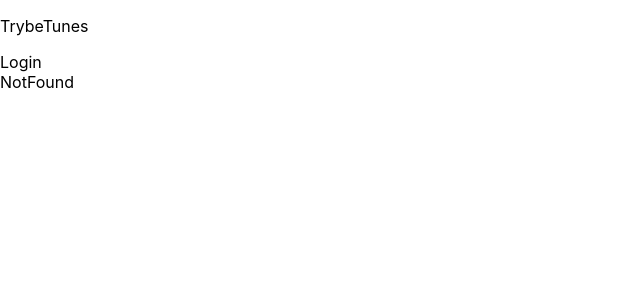
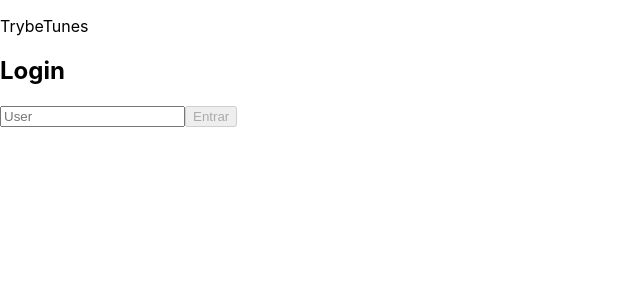
Before and after one commit to ronansalvador/trybetunes, a React (Create React App) app: page / in a window 1280 px wide. Shown: the top 300 px of the page, without its empty margins (0-640 px from the left). Built offline with nearby package versions, Linux system fonts and the light colour scheme.

Commit message:
Requisito 2

```diff
--- a/src/App.js
+++ b/src/App.js
@@ -1,5 +1,5 @@
 import React from 'react';
-import { Route } from 'react-router-dom';
+import { Route, Switch } from 'react-router-dom';
 import Login from './pages/Login';
 import Search from './pages/Search';
 import Album from './pages/Album';
@@ -14,13 +14,15 @@ class App extends React.Component {
     return (
       <div>
         <p>TrybeTunes</p>
+        <Switch>
           <Route path="/" component={ Login } exact />
           <Route path="/search" component={ Search } exact />
           <Route path="/album/:id" component={ Album } exact />
           <Route path="/favorites" component={ Favorites } exact />
           <Route path="/profile" component={ Profile } exact />
           <Route path="/profile/edit" component={ ProfileEdit } exact />
-        <Route path="*" component={ NotFound } />
+          <Route path="*" component={ NotFound } exact />
+        </Switch>
       </div>
     );
   }
--- a/src/pages/Login.jsx
+++ b/src/pages/Login.jsx
@@ -1,10 +1,94 @@
 import React, { Component } from 'react';
+import { Redirect } from 'react-router-dom';
+import { createUser } from '../services/userAPI';
 
 class Login extends Component {
+  constructor() {
+    super();
+    this.state = {
+      name: '',
+      button: true,
+      loading: false,
+      redirect: false,
+    };
+  }
+
+  componentDidMount() {
+    console.log('mudou DidMount');
+  }
+
+  componentDidUpdate() {
+    console.log('update');
+  }
+
+  componentWillUnmount() {
+    console.log('willUN');
+  }
+
+  inputName = ({ target }) => {
+    this.setState({
+      name: target.value,
+    }, () => {
+      this.buttonCheck();
+    });
+  }
+
+  buttonCheck = () => {
+    const { name } = this.state;
+    if (name.length > 2) {
+      this.setState({
+        button: false,
+      });
+    } else {
+      this.setState({
+        button: true,
+      });
+    }
+  }
+
+  testeChamada = async () => {
+    const { name } = this.state;
+    this.setState({
+      loading: true,
+    });
+    await createUser({ name });
+    this.setState({
+      redirect: true,
+    });
+  }
+
   render() {
+    const { name, button, loading, redirect } = this.state;
+    if (redirect) {
+      return <Redirect to="/search" />;
+    }
     return (
+
       <div data-testid="page-login">
-        Login
+        {loading ? <p>Carregando...</p>
+          : (
+            <section>
+              <h1>Login</h1>
+              <form>
+                <input
+                  type="text"
+                  data-testid="login-name-input"
+                  placeholder="User"
+                  value={ name }
+                  onChange={ this.inputName }
+                />
+                <button
+                  type="button"
+                  data-testid="login-submit-button"
+                  value="Nome"
+                  // onClick={ async () => { await createUser(this.state); } }
+                  onClick={ this.testeChamada }
+                  disabled={ button }
+                >
+                  Entrar
+                </button>
+              </form>
+            </section>)}
       </div>
     );
   }
--- a/src/services/userAPI.js
+++ b/src/services/userAPI.js
@@ -27,6 +27,7 @@ export const getUser = () => new Promise((resolve) => {
 });
 
 export const createUser = (user) => new Promise((resolve) => {
+  console.log('chamou a funçao');
   const emptyUser = {
     name: '',
     email: '',
```
Lines whose indentation alone changed are shown as unchanged.
